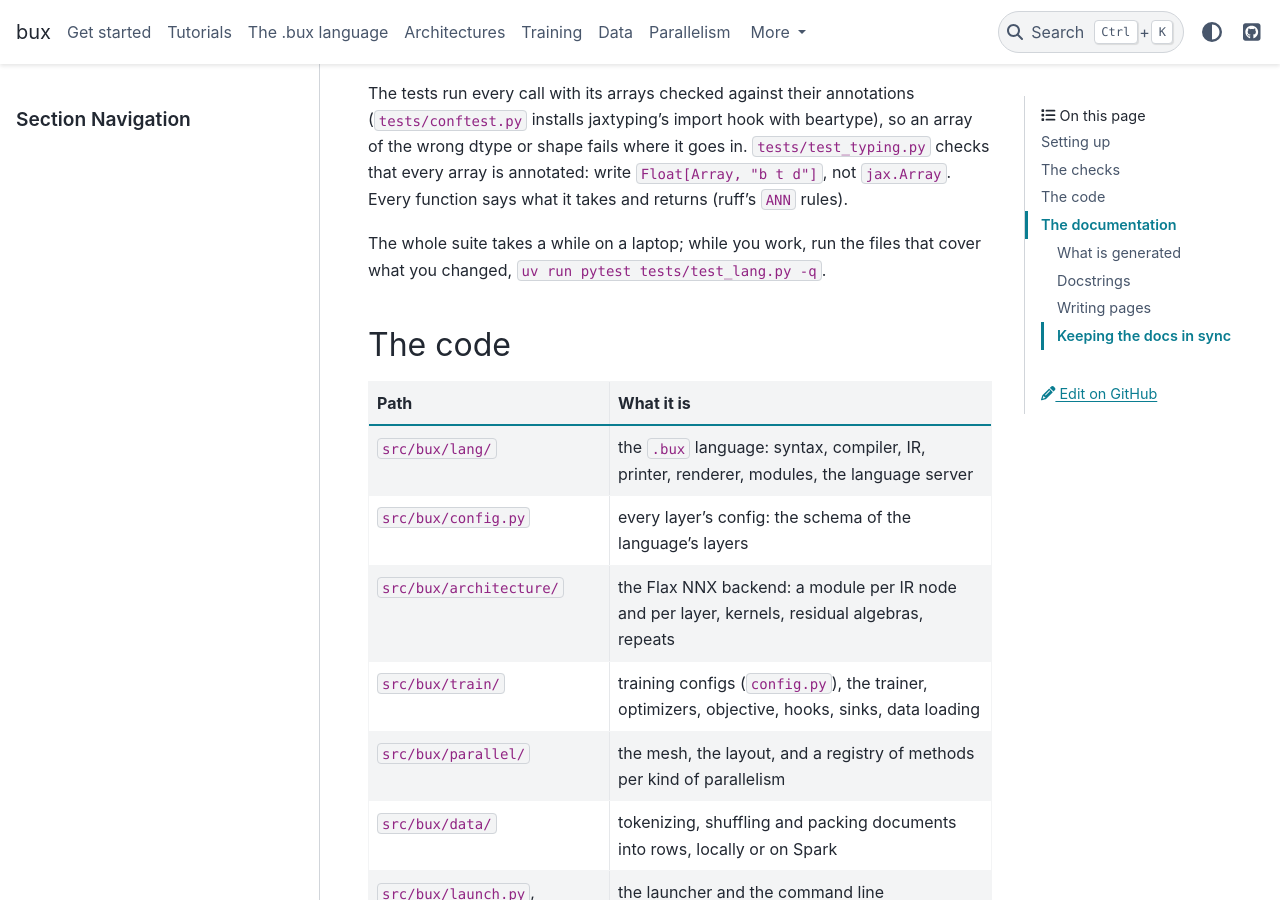
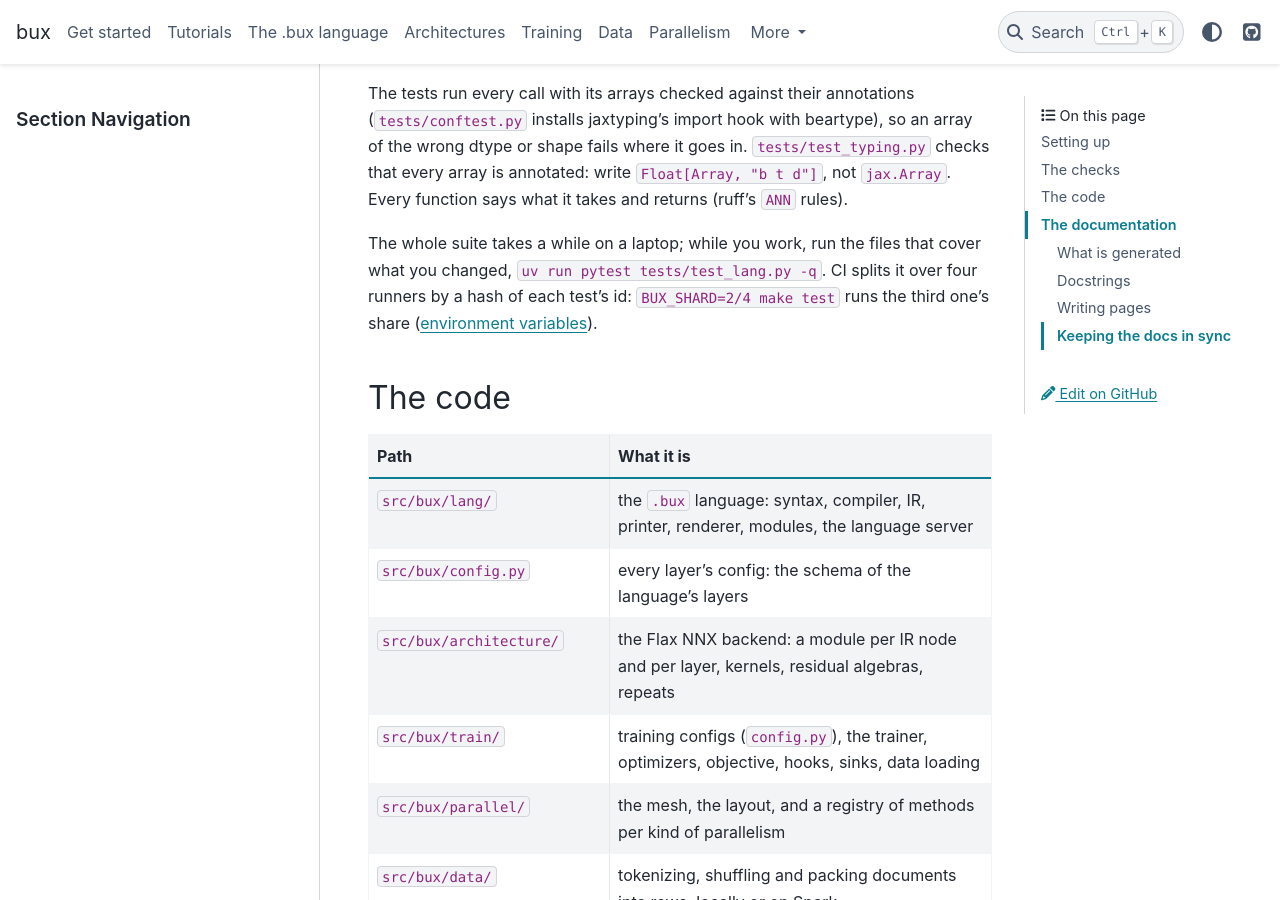
Before and after one commit to pilot7747/bux, a Sphinx documentation site: the page built from docs/development/index.md, in a window 1280 px wide and 900 px high, scrolled down 936 px. Built offline with Sphinx 7.4.7 and the PyData theme 0.15.4, drawn with Linux system fonts in a browser that asks for light colours.

Commit message:
CI: four runners share the tests; two float32 comparisons allow x86's rounding
The suite outgrew one runner's two hours, and on x86 a split mesh moved a reduced-once
run's AdamW losses past 1e-5, and an MXFP8 run's values across a float8 step. BUX_SHARD=i/n
keeps the tests whose id hashes to shard i of n; the environment page and the development
guide say so.

Co-Authored-By: Claude Opus 5.5 <noreply@anthropic.com>

```diff
--- a/docs/development/index.md
+++ b/docs/development/index.md
@@ -34,7 +34,9 @@ every array is annotated: write `Float[Array, "b t d"]`, not `jax.Array`. Every
 function says what it takes and returns (ruff's `ANN` rules).
 
 The whole suite takes a while on a laptop; while you work, run the files that cover
-what you changed, `uv run pytest tests/test_lang.py -q`.
+what you changed, `uv run pytest tests/test_lang.py -q`. CI splits it over four
+runners by a hash of each test's id: `BUX_SHARD=2/4 make test` runs the third one's
+share ([environment variables](../reference/environment.md#bux)).
 
 ## The code
 
```
Also changed, not shown: docs/reference/environment.md (+1 -0 lines), 4 other files.
